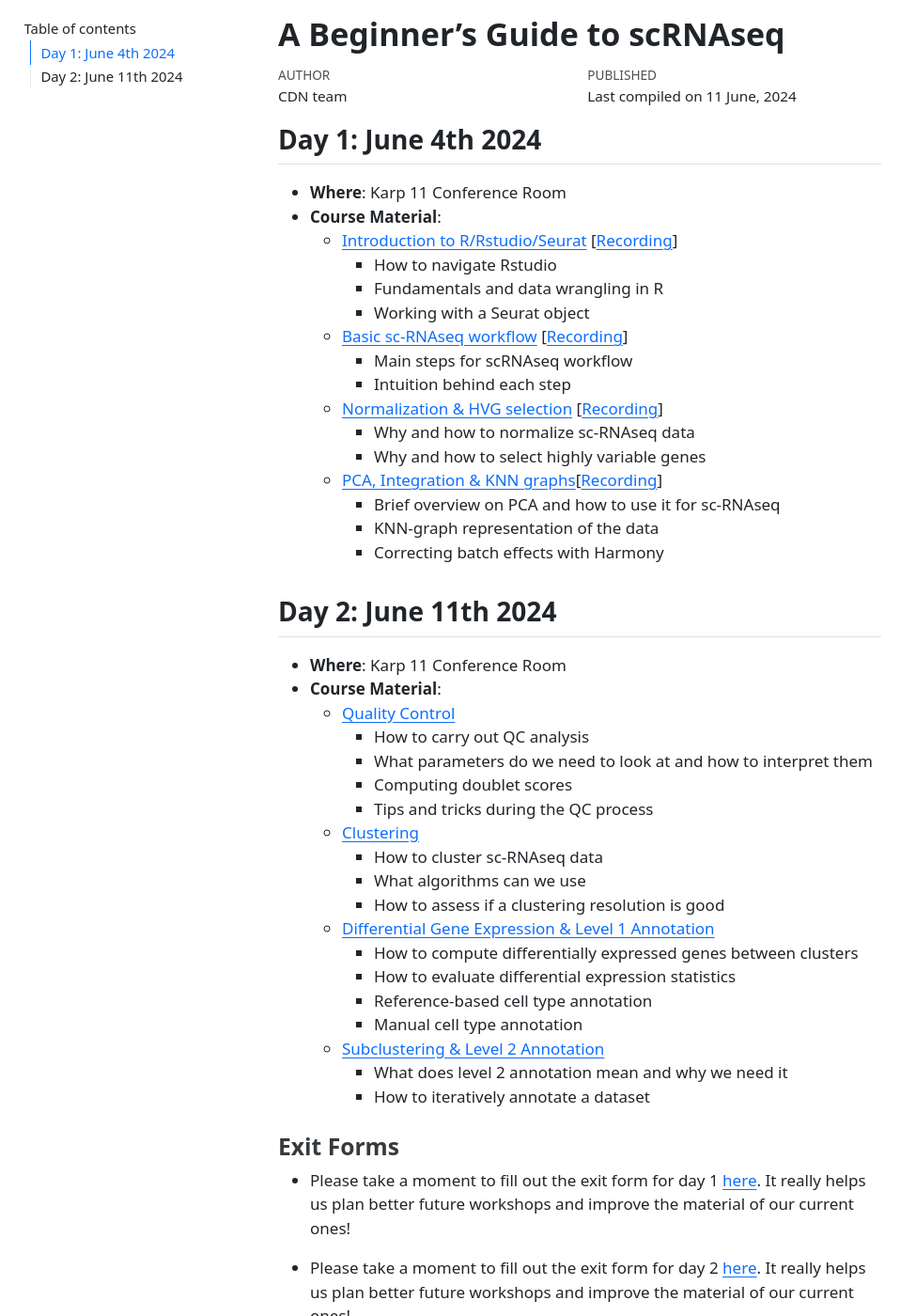
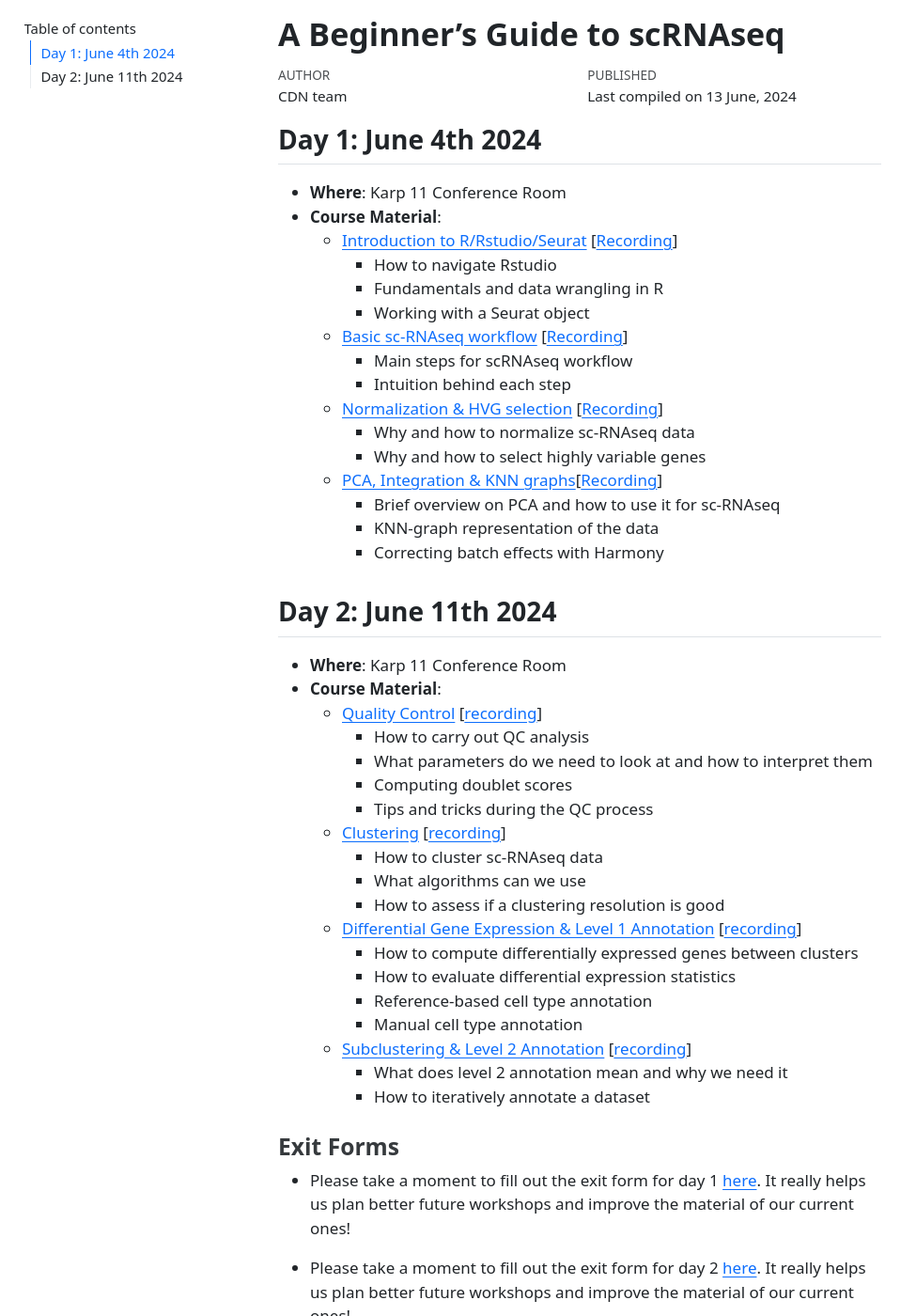
Before and after one commit to CellDiscoveryNetwork/workshops, a Jekyll site: the page beginners-guide-to-analyzing-scRNAseq/index_bgas.html, which Jekyll copies as it is, in a window 1280 px wide and 1400 px high. Shown: the whole window at 94% size, without its empty margins (0-975 px from the left). Built offline with Jekyll 4.4.1, drawn with Linux system fonts in a browser that asks for light colours.

Commit message:
update recordings

```diff
--- a/beginners-guide-to-analyzing-scRNAseq/index_bgas.html
+++ b/beginners-guide-to-analyzing-scRNAseq/index_bgas.html
@@ -3073,7 +3073,7 @@ vertical-align: -.125em;
     <div>
     <div class="quarto-title-meta-heading">Published</div>
     <div class="quarto-title-meta-contents">
-      <p class="date">Last compiled on 11 June, 2024</p>
+      <p class="date">Last compiled on 13 June, 2024</p>
     </div>
   </div>
 
@@ -3122,27 +3122,27 @@ vertical-align: -.125em;
 <li><strong>Where</strong>: Karp 11 Conference Room</li>
 <li><strong>Course Material</strong>:
 <ul>
-<li><a href="http://htmlpreview.github.io/?https://github.com/CellDiscoveryNetwork/workshops/blob/main/beginners-guide-to-analyzing-scRNAseq/day-2/5-QC.html">Quality Control</a>
+<li><a href="http://htmlpreview.github.io/?https://github.com/CellDiscoveryNetwork/workshops/blob/main/beginners-guide-to-analyzing-scRNAseq/day-2/5-QC.html">Quality Control</a> [<a href="https://drive.google.com/file/d/1Z2argdBOsFG0P0o7w-h-vNvDzfvorvh7/view?usp=sharing">recording</a>]
 <ul>
 <li>How to carry out QC analysis</li>
 <li>What parameters do we need to look at and how to interpret them</li>
 <li>Computing doublet scores</li>
 <li>Tips and tricks during the QC process</li>
 </ul></li>
-<li><a href="http://htmlpreview.github.io/?https://github.com/CellDiscoveryNetwork/workshops/blob/main/beginners-guide-to-analyzing-scRNAseq/day-2/6-Clustering.html">Clustering</a>
+<li><a href="http://htmlpreview.github.io/?https://github.com/CellDiscoveryNetwork/workshops/blob/main/beginners-guide-to-analyzing-scRNAseq/day-2/6-Clustering.html">Clustering</a> [<a href>recording</a>]
 <ul>
 <li>How to cluster sc-RNAseq data</li>
 <li>What algorithms can we use</li>
 <li>How to assess if a clustering resolution is good</li>
 </ul></li>
-<li><a href="http://htmlpreview.github.io/?https://github.com/CellDiscoveryNetwork/workshops/blob/main/beginners-guide-to-analyzing-scRNAseq/day-2/7-dge-annotlvl1.html">Differential Gene Expression &amp; Level 1 Annotation</a>
+<li><a href="http://htmlpreview.github.io/?https://github.com/CellDiscoveryNetwork/workshops/blob/main/beginners-guide-to-analyzing-scRNAseq/day-2/7-dge-annotlvl1.html">Differential Gene Expression &amp; Level 1 Annotation</a> [<a href="https://drive.google.com/file/d/1-nnnlAKk4BqQCCJQ9xKRwBSuF_Gb37E2/view?usp=sharing">recording</a>]
 <ul>
 <li>How to compute differentially expressed genes between clusters</li>
 <li>How to evaluate differential expression statistics</li>
 <li>Reference-based cell type annotation</li>
 <li>Manual cell type annotation</li>
 </ul></li>
-<li><a href="http://htmlpreview.github.io/?https://github.com/CellDiscoveryNetwork/workshops/blob/main/beginners-guide-to-analyzing-scRNAseq/day-2/8-Subclustering.html">Subclustering &amp; Level 2 Annotation</a>
+<li><a href="http://htmlpreview.github.io/?https://github.com/CellDiscoveryNetwork/workshops/blob/main/beginners-guide-to-analyzing-scRNAseq/day-2/8-Subclustering.html">Subclustering &amp; Level 2 Annotation</a> [<a href>recording</a>]
 <ul>
 <li>What does level 2 annotation mean and why we need it</li>
 <li>How to iteratively annotate a dataset</li>
```
Also changed, not shown: beginners-guide-to-analyzing-scRNAseq/README.md (+4 -4 lines), beginners-guide-to-analyzing-scRNAseq/index_bgas.qmd (+4 -4 lines).
